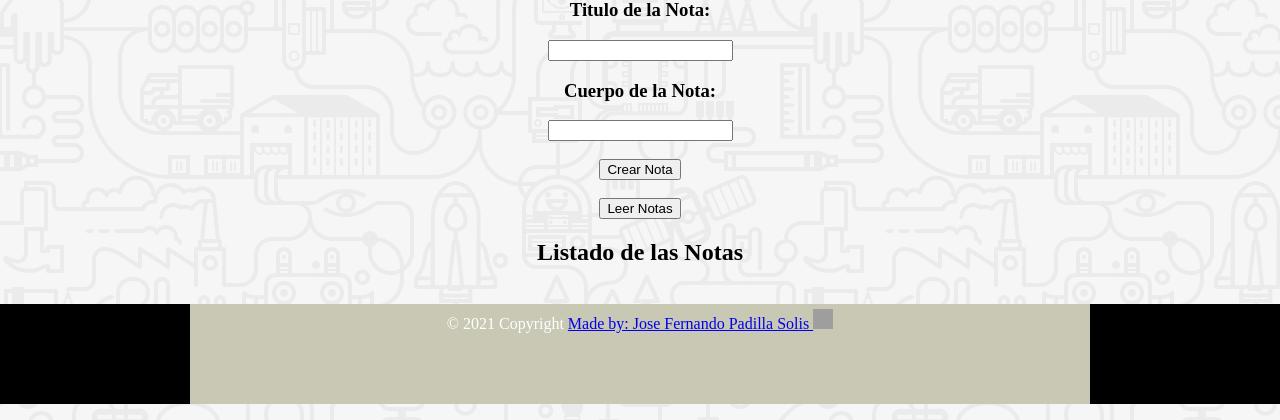
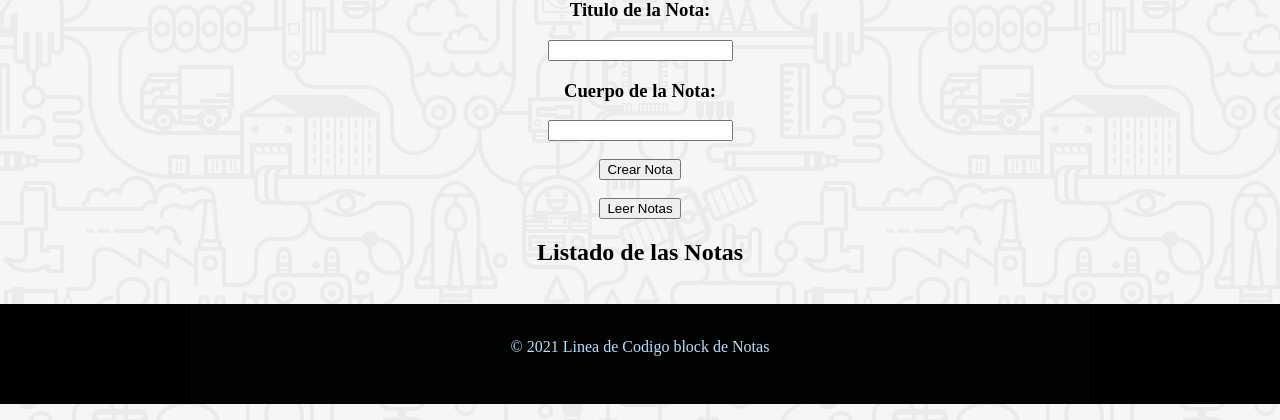
Before and after one commit to JoseFernandoPadilla/JoseFernandoPadilla, a Flask app: page / in a window 1280 px wide. Shown: the part 383-803 px from the top of the page. Run offline with Flask 2, Linux system fonts and the light colour scheme; grey boxes are pictures that could not be loaded.

```diff
--- a/templates/index.html
+++ b/templates/index.html
@@ -43,15 +43,15 @@
 </table>
 
 <br>
-<footer>
-    <div class="footer-copyright grey-text black">
-      <div class="container">
-      © 2021 Copyright
-      <a class="grey-text"alling=" center" href="#!">Made by: Jose Fernando Padilla Solis  </a>
-      <img src="/media/images/FPCaptura.PNG" style="margin-top: 5px;" height="20px" width="20px">
-      </div>
+<footer  style="width:100%; margin-left: 0px;"  >
+
+    <div class="copyright" style="background-color: #070808;">
+        <div class="container-fluid" style="background-color: #020303; color: #bbdefb;">
+            <br>
+            <p>© 2021 Linea de Codigo block de Notas <a href="/"></a></p>
+
+        </div>
     </div>
-</footer>
 <p>{{var}}</p>
 
 {% endblock %}
```
